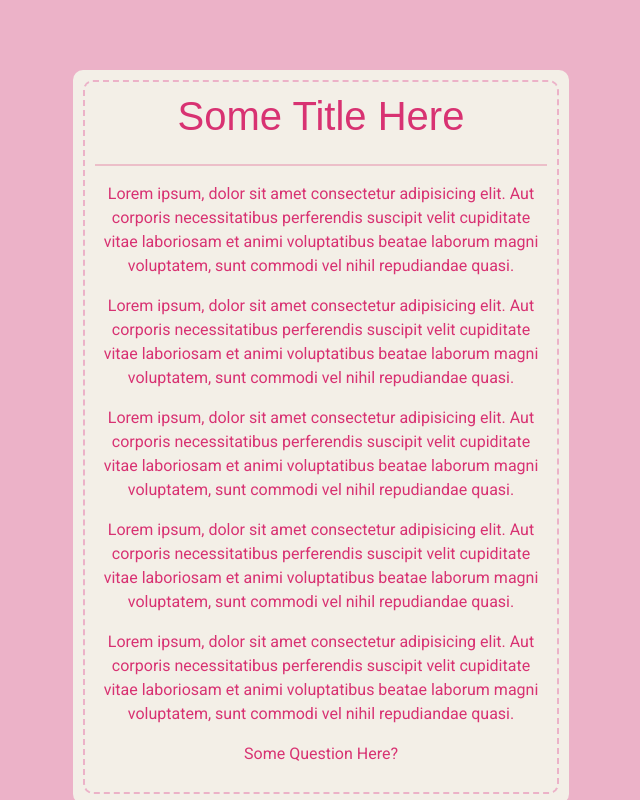
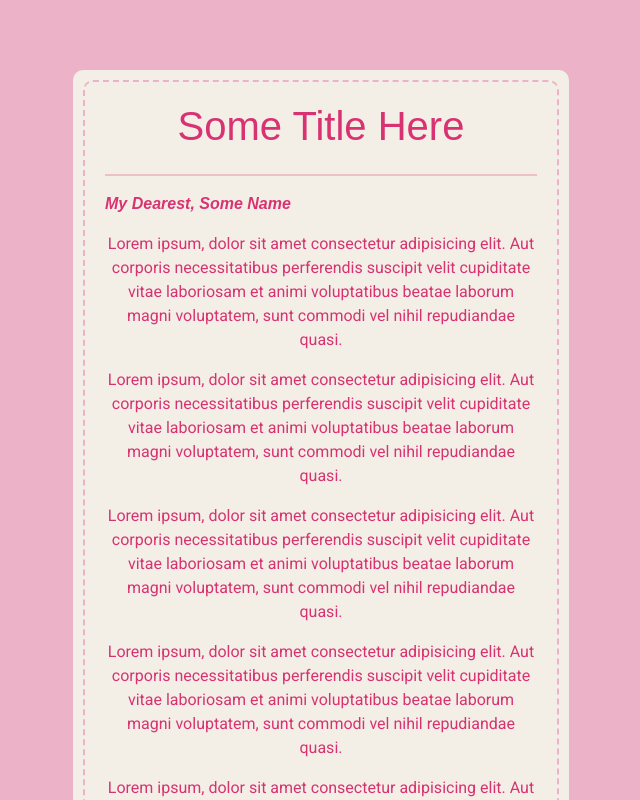
Before and after one commit to SheizahJ/Valentines, a Next.js app: page / in a window 1280 px wide. Both pictures are taken after a click on the element 640 px from the left and 428 px from the top of the page. Shown: the top 800 px of the page, without its empty margins (319-959 px from the left). Built offline with nearby package versions, Linux system fonts and the light colour scheme; a web font is replaced by a local one.

Commit message:
Setup yes/no buttons in letter. To be implemented

```diff
--- a/app/layouts/letter.tsx
+++ b/app/layouts/letter.tsx
@@ -1,9 +1,27 @@
 
 export default function Letter() {
+
+    const handleYesClick = () => {
+        alert("Yes Clicked!");
+    };
+
+    const handleNoClick = () => {
+        const messages = [
+            "lol this button doesn't do anything..."
+        ];
+
+        alert("No Clicked...");
+    };
+
     return (
         <div className="content">
-            <h1>Some Title Here</h1>
+            <h1 className="text-center">Some Title Here</h1>
             <hr />
+
+            <p className="fst-italic fw-bold signature">
+                My Dearest, Some Name
+            </p>
+
             <p className="text-center">
                 Lorem ipsum, dolor sit amet consectetur adipisicing elit. Aut corporis necessitatibus perferendis suscipit velit cupiditate vitae laboriosam et animi voluptatibus beatae laborum magni voluptatem, sunt commodi vel nihil repudiandae quasi.
             </p>
@@ -19,9 +37,21 @@ export default function Letter() {
             <p className="text-center">
                 Lorem ipsum, dolor sit amet consectetur adipisicing elit. Aut corporis necessitatibus perferendis suscipit velit cupiditate vitae laboriosam et animi voluptatibus beatae laborum magni voluptatem, sunt commodi vel nihil repudiandae quasi.
             </p>
-            <p className="text-center font-weight-bold">
+
+            <p className="text-end fst-italic fw-bold signature">
+                Yours Truly, Some Other Name
+            </p>
+
+            <br />
+
+            <h4 className="text-center">
                 Some Question Here?
-            </p>
+            </h4>
+
+            <div className="option-box">
+                <button type="button" id="yes-btn" onClick={handleYesClick}>Yes</button>
+                <button type="button" id="no-btn" onClick={handleNoClick}>No</button>
+            </div>
         </div>
     );
 }
--- a/app/page.tsx
+++ b/app/page.tsx
@@ -17,14 +17,14 @@ export default function Home() {
 
       setTimeout(() => {
         setDoneSpinning(true);
-      }, 370);
+      }, 350);
     }, 400);
   };
 
   return (
     <>
       {!showLetter && (
-        <h1>Click to Open...</h1>
+        <h1 className="text-center">Click to Open...</h1>
       )}
 
       <div className={`box${opened ? " opened" : ""}${doneSpinning ? " done-spinning" : ""}`} onClick={handleBoxClick}>
--- a/app/styles/globals.css
+++ b/app/styles/globals.css
@@ -13,7 +13,7 @@
   --background: #ecb2c8;
   --foreground: #f3efe7;
   --color-first: #d83272;
-  --color-second: #c294b6;
+  --color-second: #f0b5e6;
   --color-third: #500f28;
 }
 
@@ -51,6 +51,10 @@ hr {
 h1 {
   margin-top: 10 !important;
   margin-bottom: 5 !important;
+}
+
+h1, h4, p.signature {
+  width: 100%;
   font-family: var(--font-playwrite);
 }
 
@@ -75,9 +79,12 @@ h1 {
   box-shadow: 10 10 10 rgba(175, 8, 147, 0.15);
   background-color: var(--foreground);
   padding: 10px;
-  cursor: pointer;
   transition: transform 0.8s cubic-bezier(.68,-0.55,.27,1.55);
   perspective: 800px;
+}
+
+.box:not(.opened) {
+  cursor: pointer;
 }
 
 .box.opened {
@@ -94,9 +101,25 @@ h1 {
   flex-direction: column;
   justify-content: center;
   align-items: center;
-  padding: 10px;
+  padding: 20px;
   border-radius: 10px;
   border: 2px dashed var(--background);
+}
+
+.option-box {
+  display: flex;
+  flex-direction: row;
+  justify-content: center;
+  align-items: center;
+  gap: 10px;
+  margin-bottom: 10px;
+}
+
+.option-box button {
+  color: var(--foreground);
+  background-color: var(--color-first);
+  padding: 5px 30px;
+  border-radius: 5px;
 }
 
 
```
